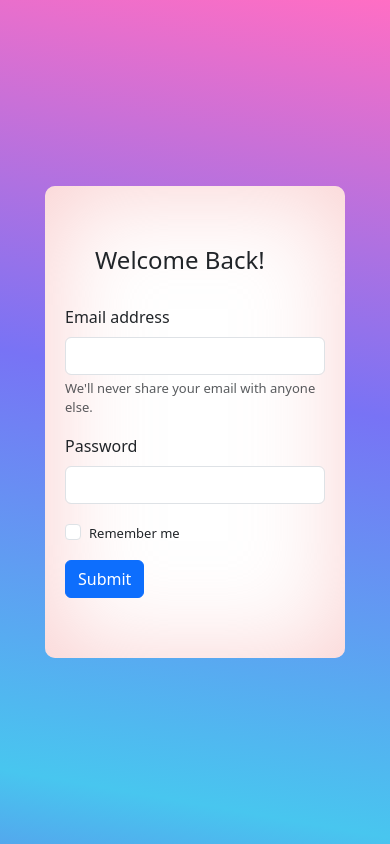
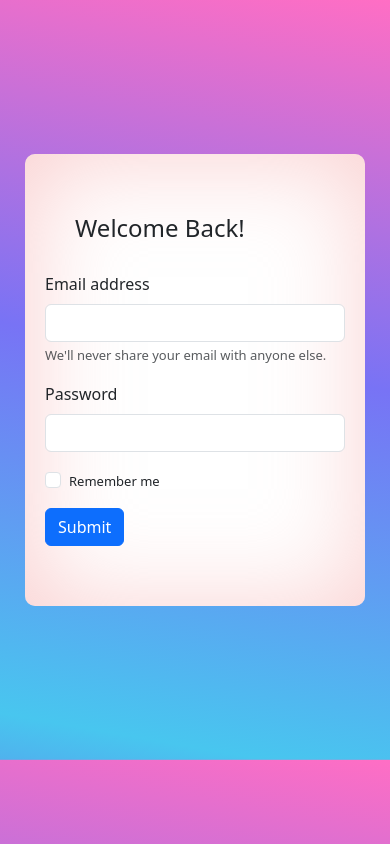
Before and after one commit to misan92833/loginpage, a plain HTML site: page index.html in a window 390 px wide. Drawn offline with nearby package versions, Linux system fonts and the light colour scheme.

Commit message:
Update style.css

```diff
--- a/style.css
+++ b/style.css
@@ -9,7 +9,7 @@ body{
   display: flex;
   justify-content: center;
   align-items: center;
-  height: 100vh;
+  height: 90vh;
   width: 100%;
   background: linear-gradient( 190deg, #ff6ec4, #7873f5, #48c6ef, rgb(132, 30, 228));
   background-size: 600% 100%;
@@ -33,7 +33,7 @@ h1{
 #box{
   border-radius: 10px 10px 10px 10px;
   background-color: white;
-  padding: 60px;
+  padding: 40px;
   box-shadow:  inset 3px 3px 100px rgba(245, 159, 159, 0.5);
 }
 .form-check-label{
@@ -41,7 +41,7 @@ h1{
 }
 @media screen and (max-width:28em){
   #box{
-    width: 300px;
+    width: 340px;
     padding: 60px 20px 60px 20px;
   }
   h1{
```
